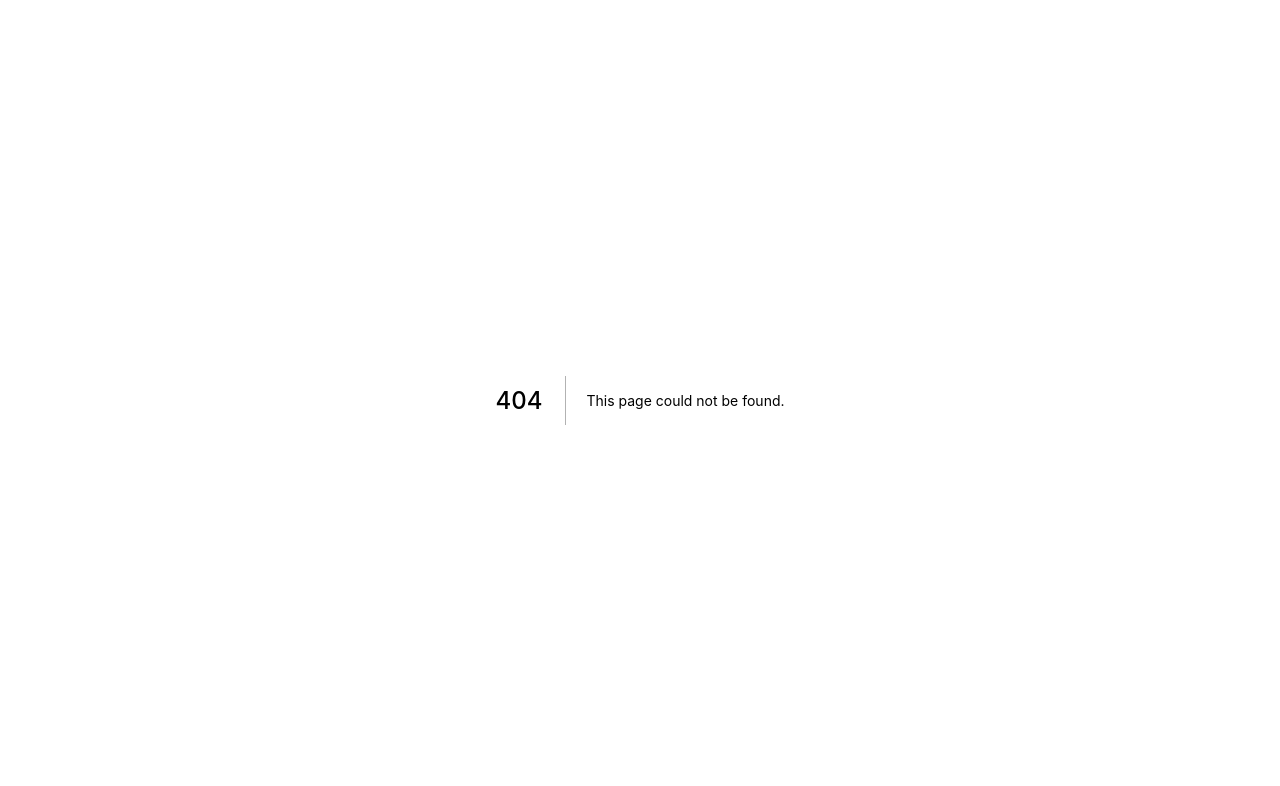
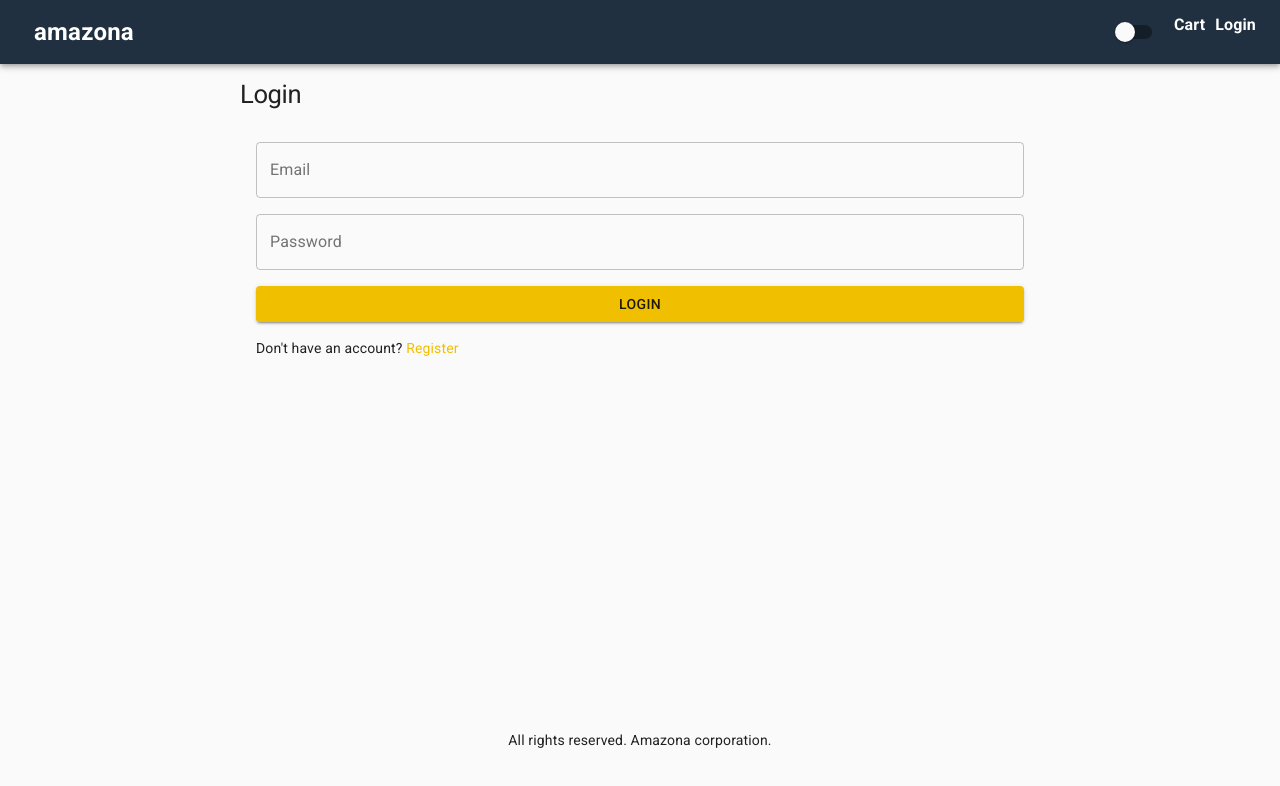
Before and after one commit to mohamedx93/Amazona, a Next.js app: page /login in a window 1280 px wide. Before the commit this address had no page. Shown: the top 786 px of the page. Built offline with nearby package versions, Linux system fonts and the light colour scheme.

Commit message:
commit 19-12-2021--login_from

```diff
--- /dev/null
+++ b/pages/login.tsx
@@ -0,0 +1,59 @@
+import {
+  Button,
+  List,
+  ListItem,
+  TextField,
+  Typography,
+  Link,
+} from '@material-ui/core';
+import React, { ReactElement } from 'react';
+import Layout from '../components/Layout';
+import useStyles from '../utils/styles';
+import NextLink from 'next/link';
+
+interface Props {}
+
+export default function Login({}: Props): ReactElement {
+  const classes = useStyles();
+  return (
+    <Layout title="Login">
+      <form className={classes.form}>
+        <Typography component="h1" variant="h1">
+          Login
+        </Typography>
+        <List>
+          <ListItem>
+            <TextField
+              variant="outlined"
+              fullWidth
+              id="email"
+              label="Email"
+              inputProps={{ type: 'email' }}
+            ></TextField>
+          </ListItem>
+          <ListItem>
+            <TextField
+              variant="outlined"
+              fullWidth
+              id="password"
+              label="Password"
+              inputProps={{ type: 'password' }}
+            ></TextField>
+          </ListItem>
+          <ListItem>
+            <Button variant="contained" color="primary" type="submit" fullWidth>
+              Login
+            </Button>
+          </ListItem>
+          <ListItem>
+            Don't have an account?&nbsp;
+            {` `}
+            <NextLink href="/register" passHref>
+              <Link> Register</Link>
+            </NextLink>
+          </ListItem>
+        </List>
+      </form>
+    </Layout>
+  );
+}
--- a/pages/product/[slug].tsx
+++ b/pages/product/[slug].tsx
@@ -18,7 +18,7 @@ import Product from '../../models/Product';
 import db from '../../utils/db';
 import { ProductDocLean, ProductObj } from '../../utils/Interfaces';
 import axios from 'axios';
-import { Store } from '../../utils/store';
+import { ICartItem, Store } from '../../utils/store';
 
 interface Props {
   product?: ProductObj;
--- a/utils/styles.tsx
+++ b/utils/styles.tsx
@@ -28,6 +28,10 @@ const useStyles = makeStyles({
     marginTop: '10px',
     textAlign: 'center',
   },
+  form: {
+    maxWidth: '800px',
+    margin: '0 auto',
+  },
 });
 
 export default useStyles;
```
Also changed, not shown: pages/cart.tsx (+20 -7 lines), pages/shipping.tsx (added, +10 -0 lines).
